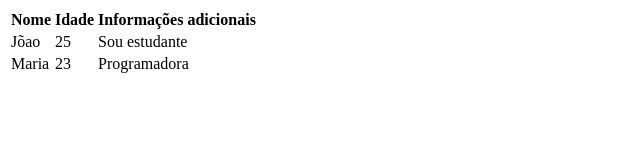
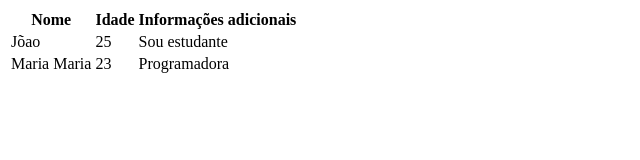
Before and after one commit to RafaSpeak/Primeiro-Projeto, a plain HTML site: page index.html in a window 1280 px wide. Shown: the whole page, without its empty margins (0-640 px from the left). Drawn offline with Linux system fonts and the light colour scheme.

Commit message:
coloquei mais uma vez o nome Maria

```diff
--- a/index.html
+++ b/index.html
@@ -35,7 +35,7 @@
         <td>Sou estudante</td>
     </tr>
     <tr>
-        <td>Maria</td>
+        <td>Maria Maria</td>
         <td>23</td>
         <td>Programadora</td>
     </tr>
```
